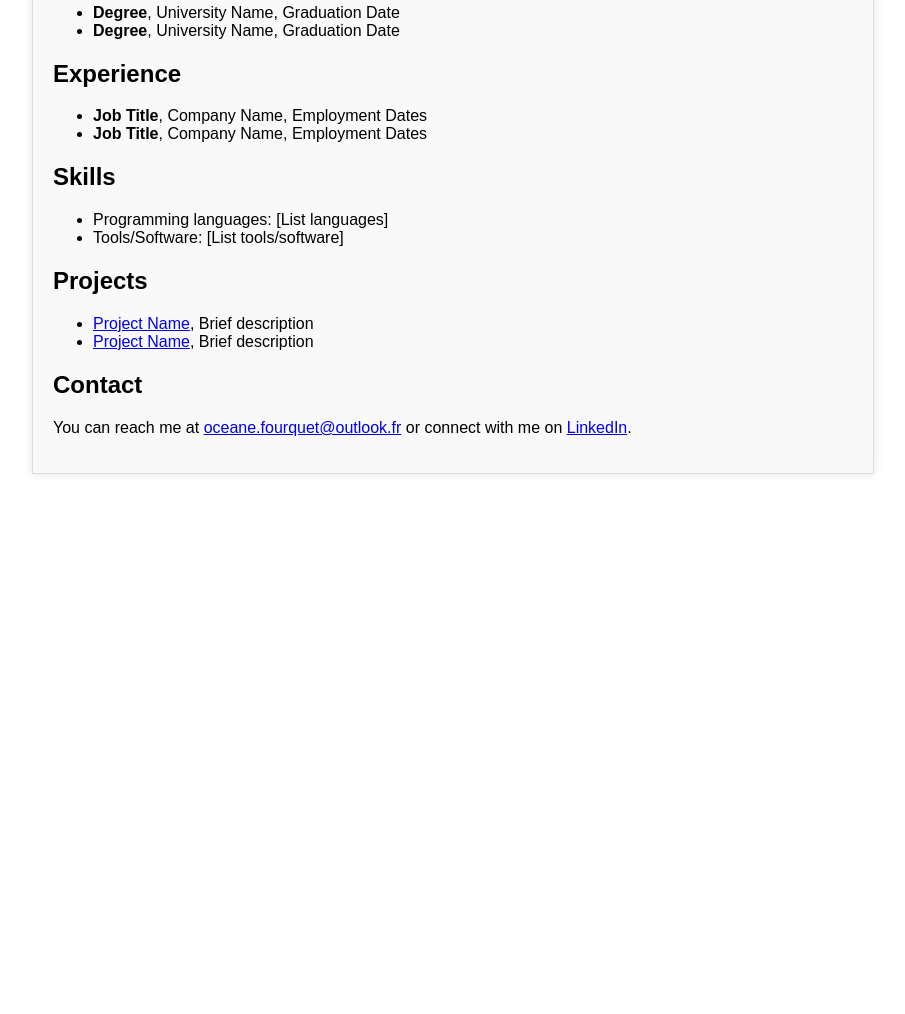
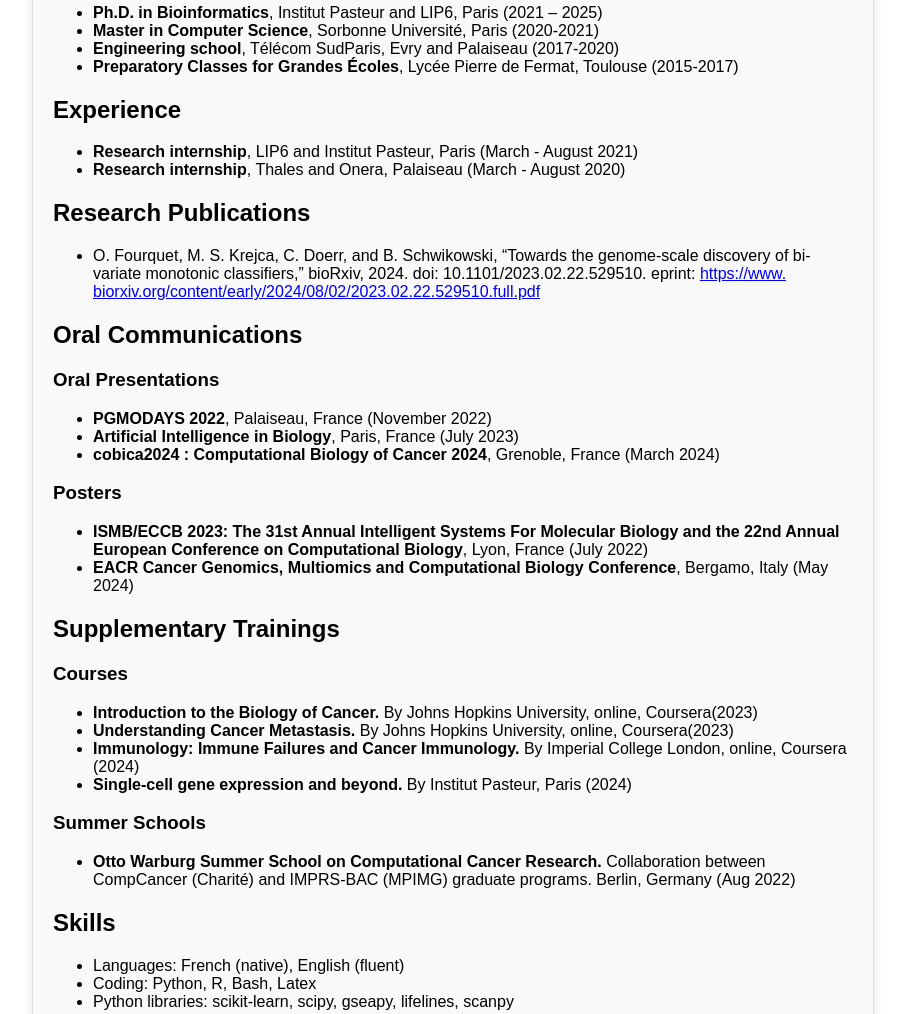
Before and after one commit to oceanefrqt/oceanefrqt.github.io, a plain HTML site: page index.html in a window 1280 px wide. Shown: the part 397-1411 px from the top of the page, without its empty margins (187-1092 px from the left). Before the commit the page ends 911 px from the top, so only its background shows below. Drawn offline with Linux system fonts and the light colour scheme.

Commit message:
Second commit

```diff
--- a/index.html
+++ b/index.html
@@ -26,26 +26,57 @@
 		<h1>Océane Fourquet</h1>
 
 		<h2>About Me</h2>
-		<p>I'm a PhD candidate with a passion for computer science, data analysis, and biomedical research. Currently, I'm working on developing classification models to predict treatment response in cancer patients, using transcriptomic data as my foundation. This research has not only deepened my understanding of the complex relationships between genes, diseases, and treatments, but also sparked an interest with the potential of data-driven approaches to improve human health. My long-term goal is to apply my skills to neuro-oncology, where I hope to contribute to the development of more effective and personalized therapies for brain cancer patients. Outside of my academic pursuits, I'm a creative at heart and enjoy expressing myself through various art forms, including reading, painting, and drawing.</p>
+		<p style="text-align:justify;">I'm a PhD candidate with a passion for computer science, data analysis, and biomedical research. Currently, I'm working on developing classification models to predict treatment response in cancer patients, using transcriptomic data as my foundation. This research has not only deepened my understanding of the complex relationships between genes, diseases, and treatments, but also sparked an interest with the potential of data-driven approaches to improve human health. My long-term goal is to apply my skills to neuro-oncology, where I hope to contribute to the development of more effective and personalized therapies for brain cancer patients. Outside of my academic pursuits, I'm a creative at heart and enjoy expressing myself through various art forms, including reading, painting, and drawing.</p>
 		<h2>Education</h2>
 		<ul>
-			<li><strong>Degree</strong>, University Name, Graduation Date</li>
-			<li><strong>Degree</strong>, University Name, Graduation Date</li>
+			<li><strong>Ph.D. in Bioinformatics</strong>, Institut Pasteur and LIP6, Paris (2021 – 2025)</li>
+			<li><strong>Master in Computer Science</strong>, Sorbonne Université, Paris (2020-2021)</li>
+			<li><strong>Engineering school</strong>, Télécom SudParis, Evry and Palaiseau (2017-2020)</li>
+            <li><strong>Preparatory Classes for Grandes Écoles</strong>, Lycée Pierre de Fermat, Toulouse (2015-2017)</li>
 		</ul>
 		<h2>Experience</h2>
 		<ul>
-			<li><strong>Job Title</strong>, Company Name, Employment Dates</li>
-			<li><strong>Job Title</strong>, Company Name, Employment Dates</li>
+			<li><strong>Research internship</strong>, LIP6 and Institut Pasteur, Paris (March - August 2021)</li>
+			<li><strong>Research internship</strong>, Thales and Onera, Palaiseau (March - August 2020)</li>
+		</ul>
+        <h2>Research Publications</h2>
+		<ul>
+			<li>O. Fourquet, M. S. Krejca, C. Doerr, and B. Schwikowski, “Towards the genome-scale discovery of bi-
+variate monotonic classifiers,” bioRxiv, 2024.  doi: 10.1101/2023.02.22.529510. eprint: <a href="url">https://www.
+                biorxiv.org/content/early/2024/08/02/2023.02.22.529510.full.pdf</a></li>
+		</ul>
+		<h2>Oral Communications</h2>
+        <h3>Oral Presentations</h3>
+		<ul>
+			<li><strong>PGMODAYS 2022</strong>, Palaiseau, France (November 2022)</li>
+			<li><strong>Artificial Intelligence in Biology</strong>, Paris, France (July 2023)</li>
+            <li><strong>cobica2024 : Computational Biology of Cancer 2024</strong>, Grenoble, France (March 2024)</li>
+		</ul>
+        <h3>Posters</h3>
+		<ul>
+			<li><strong>ISMB/ECCB 2023: The 31st Annual Intelligent Systems For Molecular Biology and
+the 22nd Annual European Conference on Computational Biology</strong>, Lyon, France (July 2022)</li>
+			<li><strong>EACR Cancer Genomics, Multiomics and Computational Biology Conference</strong>, Bergamo, Italy (May 2024)</li>
+		</ul>
+		<h2>Supplementary Trainings</h2>
+        <h3>Courses</h3>
+		<ul>
+			<li><strong>Introduction to the Biology of Cancer.</strong> By Johns Hopkins University, online, Coursera(2023)</li>
+			<li><strong>Understanding Cancer Metastasis.</strong> By Johns Hopkins University, online, Coursera(2023)</li>
+            <li><strong>Immunology: Immune Failures and Cancer Immunology.</strong> By Imperial College London, online, Coursera (2024)</li>
+            <li><strong>Single-cell gene expression and beyond.</strong> By Institut Pasteur, Paris (2024)</li>
+		</ul>
+        <h3>Summer Schools</h3>
+		<ul>
+			<li><strong>Otto Warburg Summer School on Computational Cancer Research.</strong> Collaboration
+between CompCancer (Charité) and IMPRS-BAC (MPIMG) graduate programs. Berlin, Germany (Aug 2022)</li>
 		</ul>
 		<h2>Skills</h2>
 		<ul>
-			<li>Programming languages: [List languages]</li>
-			<li>Tools/Software: [List tools/software]</li>
-		</ul>
-		<h2>Projects</h2>
-		<ul>
-			<li><a href="https://github.com/your-username/your-repo-name">Project Name</a>, Brief description</li>
-			<li><a href="https://github.com/your-username/your-repo-name">Project Name</a>, Brief description</li>
+			<li>Languages: French (native), English (fluent)</li>
+			<li>Coding: Python, R, Bash, Latex</li>
+			<li>Python libraries: scikit-learn, scipy, gseapy, lifelines, scanpy
+</li>
 		</ul>
 		<h2>Contact</h2>
 		<p>You can reach me at <a href="mailto:oceane.fourquet@outlook.fr">oceane.fourquet@outlook.fr</a> or connect with me on <a href="https://www.linkedin.com/in/oceane-fourquet/">LinkedIn</a>.</p>
```
